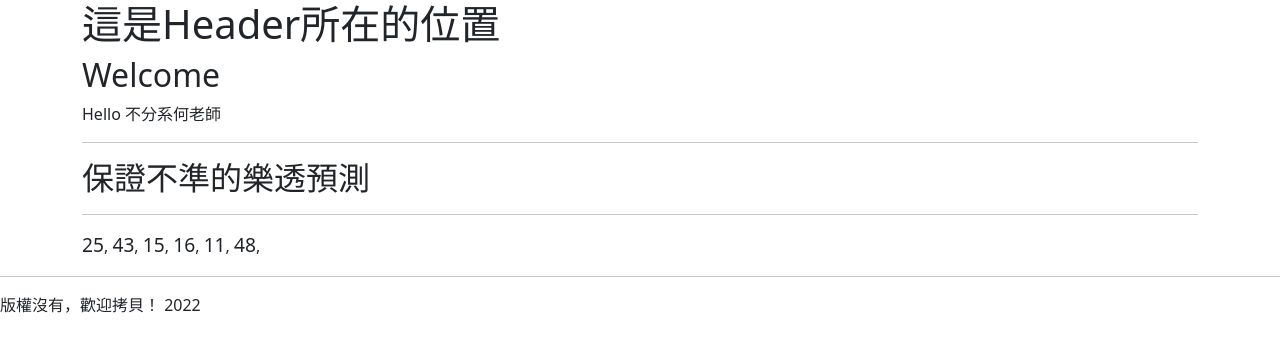
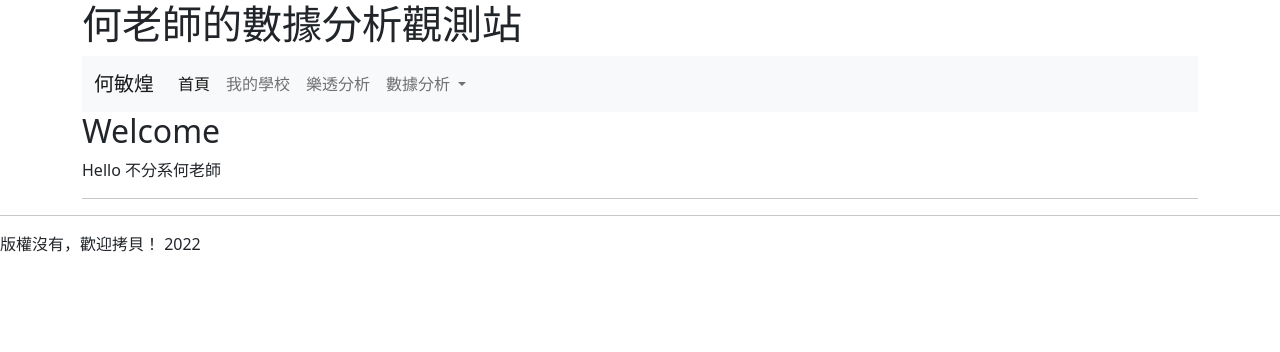
Before and after one commit to skynettw/nkust110-aiot-datacenter, a Django app: page / in a window 1280 px wide. Shown: the top 352 px of the page. Run offline with Django 4.2, Linux system fonts and the light colour scheme.

Commit message:
add lotto

```diff
--- a/datacenter/urls.py
+++ b/datacenter/urls.py
@@ -3,6 +3,7 @@ from django.urls import path
 from mysite import views
 
 urlpatterns = [
+    path('lotto/', views.lotto),
     path('', views.index),
     path('admin/', admin.site.urls),
 ]
--- a/mysite/views.py
+++ b/mysite/views.py
@@ -4,7 +4,10 @@ import random
 def index(request):
     name = "不分系何老師"
 
+    return render(request, "index.html", locals())
+
+def lotto(request):
     lotto = [i for i in range(1,50)]
     random.shuffle(lotto)
     lotto = lotto[:6]
-    return render(request, "index.html", locals())
+    return render(request, "lotto.html", locals())
--- a/templates/header.html
+++ b/templates/header.html
@@ -1,3 +1,34 @@
 <h1>
-    這是Header所在的位置
+    何老師的數據分析觀測站
 </h1>
+<nav class="navbar navbar-expand-lg bg-light">
+    <div class="container-fluid">
+      <a class="navbar-brand" href="#">何敏煌</a>
+      <button class="navbar-toggler" type="button" data-bs-toggle="collapse" data-bs-target="#navbarNavDropdown" aria-controls="navbarNavDropdown" aria-expanded="false" aria-label="Toggle navigation">
+        <span class="navbar-toggler-icon"></span>
+      </button>
+      <div class="collapse navbar-collapse" id="navbarNavDropdown">
+        <ul class="navbar-nav">
+          <li class="nav-item">
+            <a class="nav-link active" aria-current="page" href="/">首頁</a>
+          </li>
+          <li class="nav-item">
+            <a class="nav-link" href="https://www.nkust.edu.tw/">我的學校</a>
+          </li>
+          <li class="nav-item">
+            <a class="nav-link" href="/lotto/">樂透分析</a>
+          </li>
+          <li class="nav-item dropdown">
+            <a class="nav-link dropdown-toggle" href="#" id="navbarDropdownMenuLink" role="button" data-bs-toggle="dropdown" aria-expanded="false">
+              數據分析
+            </a>
+            <ul class="dropdown-menu" aria-labelledby="navbarDropdownMenuLink">
+              <li><a class="dropdown-item" href="#">Action</a></li>
+              <li><a class="dropdown-item" href="#">Another action</a></li>
+              <li><a class="dropdown-item" href="#">Something else here</a></li>
+            </ul>
+          </li>
+        </ul>
+      </div>
+    </div>
+  </nav>
--- a/templates/index.html
+++ b/templates/index.html
@@ -10,9 +10,4 @@
     陌生人
     {% endif %}
     <hr>
-    <h2>保證不準的樂透預測</h2>
-    <hr>
-    {% for n in lotto %}
-        <big>{{ n }}</big>,
-    {% endfor %}
 {% endblock %}
```
Also changed, not shown: templates/lotto.html (added, +9 -0 lines).
